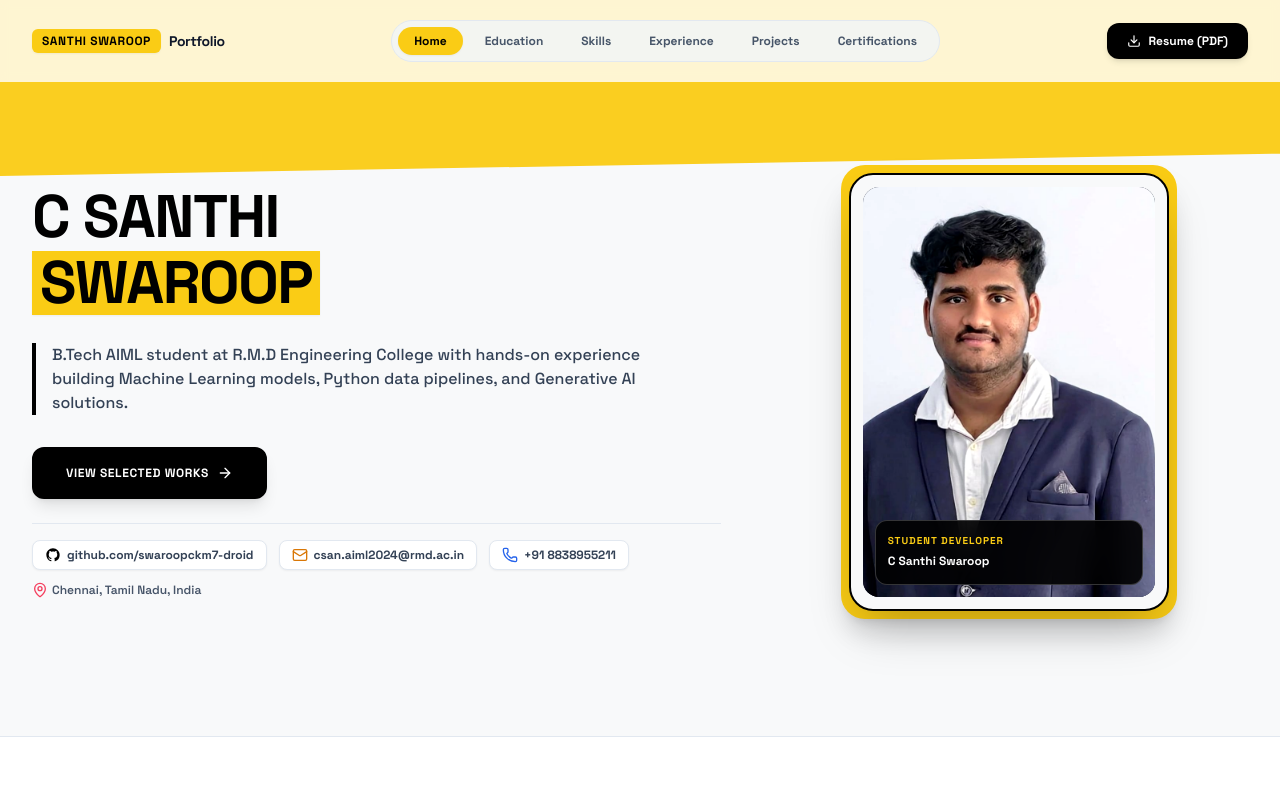
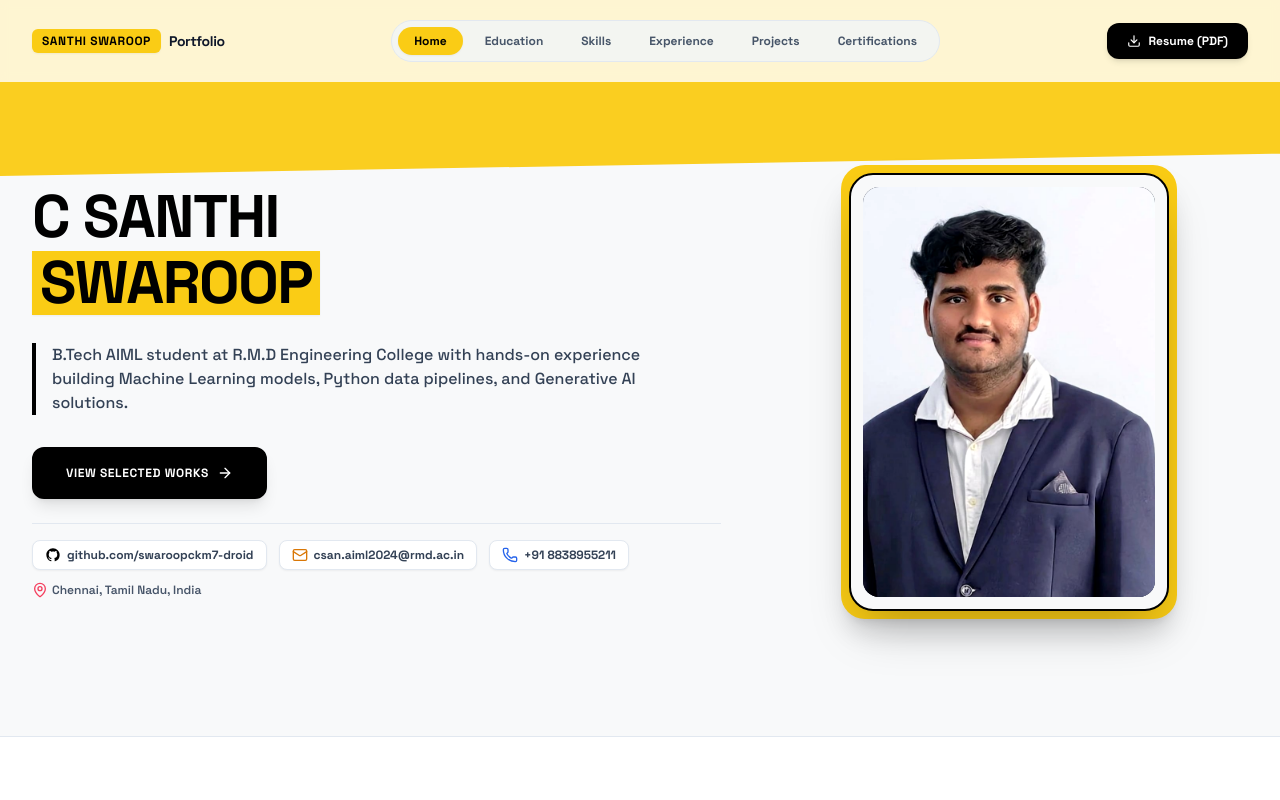
Before and after one commit to swaroopckm7-droid/portfolio, a React (Vite) app: page / in a window 1280 px wide. Shown: the top 800 px of the page. Built offline with nearby package versions, Linux system fonts and the light colour scheme.

Commit message:
Remove photo text overlay badge from Hero section

```diff
--- a/src/components/Hero.tsx
+++ b/src/components/Hero.tsx
@@ -114,10 +114,6 @@ export const Hero: React.FC = () => {
                     alt={personalInfo.name}
                     className="w-full h-full object-cover object-top filter contrast-[1.05] group-hover:scale-105 transition-transform duration-700"
                   />
-                  <div className="absolute bottom-3 left-3 right-3 bg-black/90 backdrop-blur-md text-white p-3 rounded-xl border border-white/20">
-                    <span className="text-[10px] font-black uppercase tracking-widest text-[#FACC15] block">Student Developer</span>
-                    <span className="text-xs font-bold">{personalInfo.name}</span>
-                  </div>
                 </div>
               </div>
             </div>
```
